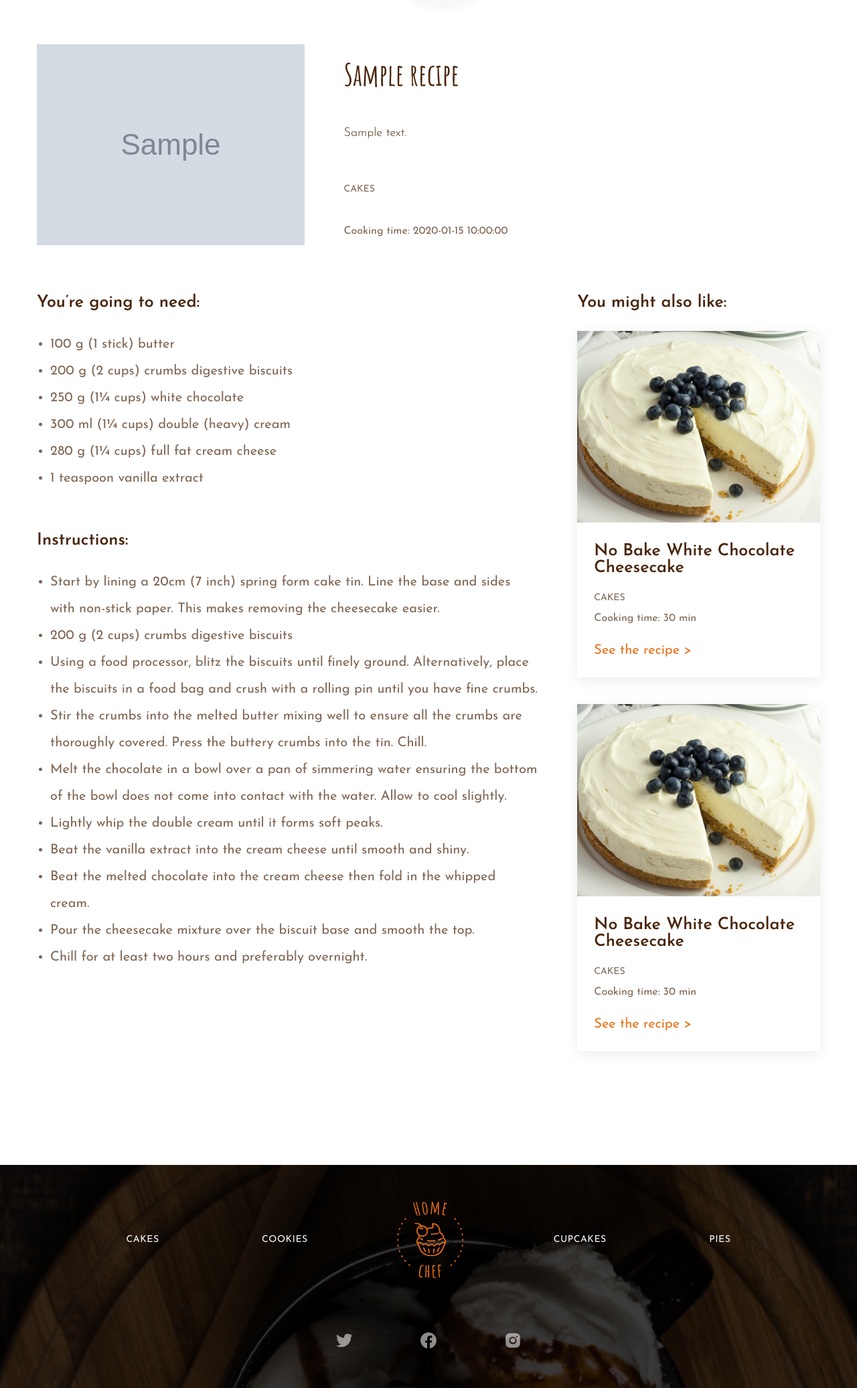
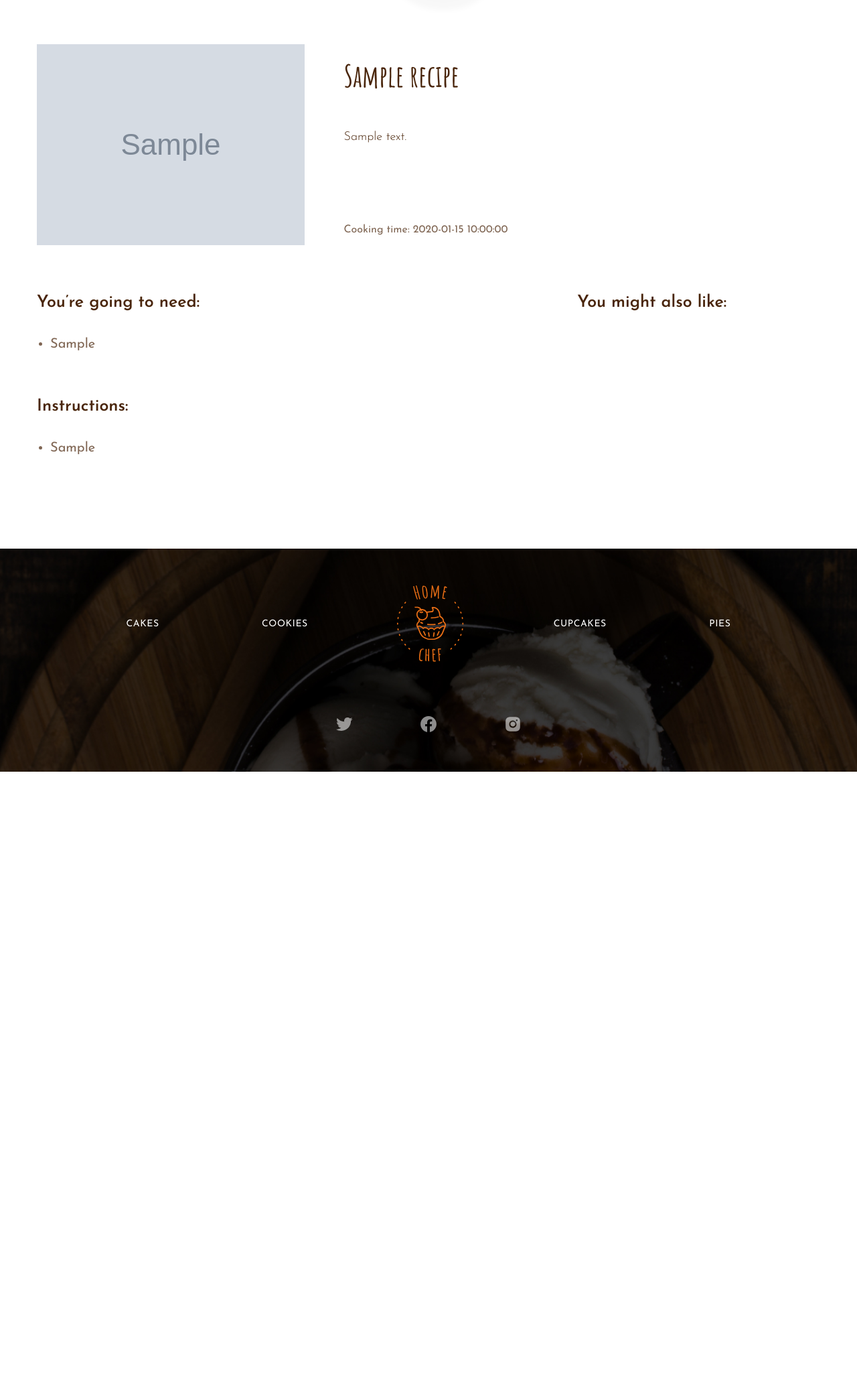
Before and after one commit to anastasiiaal/Dessert-Recipe-blog, a PHP site: page /recipe.php?id=1 in a window 1280 px wide. Shown: the part 174-2246 px from the top of the page at 67% size. After the commit the page ends 1326 px from the top, so only its background shows below. Run offline with PHP 8.4, Linux system fonts and the light colour scheme; tables that the repository leaves empty or names only in its code hold one stand-in row (values such as "Sample post"); grey boxes marked "Sample" are stand-in pictures.

Commit message:
:sparkles: dynamic recommendation section

```diff
--- a/admin.php
+++ b/admin.php
@@ -6,6 +6,7 @@
 $blog = $db->query('SELECT `id_recipe`, `author`, `title`, `photo`, `alt_photo`, `category`, `prep_time` FROM `recipe` ORDER BY `id_recipe` ASC');
 
 ob_start();
+
 ?>
 
 <!DOCTYPE html>
--- a/catalogue.php
+++ b/catalogue.php
@@ -31,7 +31,7 @@
                     </li>
                     <li>
                         <figure>
-                            <a href="index.html">
+                            <a href="index.php">
                                 <img src="img/logo.svg" alt="Logo">
                             </a>
                         </figure>
@@ -106,7 +106,7 @@
 // require 'views/template.php';
 ?>
 
-                <a href="#" class="arrow">Load more ></a>
+                <!-- <a href="#" class="arrow">Load more ></a> -->
             </div>
         </section>
     </main>
@@ -122,7 +122,7 @@
                     </li>
                     <li>
                         <figure>
-                            <a href="index.html">
+                            <a href="index.php">
                                 <img src="img/logo.svg" alt="Logo">
                             </a>
                         </figure>
--- a/index.php
+++ b/index.php
@@ -141,7 +141,7 @@
                     </li>
                     <li>
                         <figure>
-                            <a href="index.html">
+                            <a href="index.php">
                                 <img src="img/logo.svg" alt="Logo">
                             </a>
                         </figure>
--- a/recipe.php
+++ b/recipe.php
@@ -3,11 +3,16 @@
 
 $id = $_GET['id'];
 
-$recipe = $db->query("SELECT recipe.id_recipe, recipe.title, recipe.description, recipe.photo, recipe.alt_photo, recipe.prep_time FROM recipe WHERE recipe.id_recipe = '$id'");
+$recipe = $db->query("SELECT recipe.id_recipe, recipe.title, recipe.description, recipe.photo, recipe.alt_photo, recipe.prep_time, recipe.ingredients, recipe.instructions, recipe.category FROM recipe WHERE recipe.id_recipe = '$id'");
 $recipe = $recipe->fetch(PDO::FETCH_ASSOC);
 
-$blog = $db->query('SELECT recipe.id_recipe, recipe.title, recipe.photo, recipe.alt_photo, recipe.prep_time, category.id_category, category.name_category FROM recipe INNER JOIN category ON recipe.category = category.id_category');
+
+$ingredient = explode(";", $recipe['ingredients']);
+$instruction = explode(";", $recipe['instructions']);
+
+$blog = $db->query("SELECT recipe.id_recipe, category.id_category, category.name_category FROM recipe INNER JOIN category ON recipe.category = category.id_category WHERE recipe.id_recipe = '$id'");
 $other = $blog->fetch(PDO::FETCH_ASSOC);
+
 
 // ob_start();
 ?>
@@ -37,7 +42,7 @@
                     </li>
                     <li>
                         <figure>
-                            <a href="index.html">
+                            <a href="index.php">
                                 <img src="img/logo.svg" alt="Logo">
                             </a>
                         </figure>
@@ -66,7 +71,7 @@
                         </p>
                         <a href="#">
                             <p class="card-category">
-                                cakes
+                                <?=$other['name_category']?>
                             </p>
                         </a>
                         <p class="card-time">
@@ -79,27 +84,27 @@
                         <div class="recipe__ingredients">
                             <h3>You’re going to need:</h3>
                             <ul class="recipe__list">
-                                <li>100 g (1 stick) butter</li>
-                                <li>200 g (2 cups) crumbs digestive biscuits</li>
-                                <li>250 g (1¼ cups) white chocolate</li>
-                                <li>300 ml (1¼ cups) double (heavy) cream</li>
-                                <li>280 g (1¼ cups) full fat cream cheese</li>
-                                <li>1 teaspoon vanilla extract</li>
+<?php
+foreach($ingredient as $value){
+?>
+
+                                <li><?=$value?></li>
+
+<?php
+};
+?>
                             </ul>
                         </div>
                         <div class="recipe__instructions">
                             <h3>Instructions:</h3>
                             <ul class="recipe__list">
-                                <li>Start by lining a 20cm (7 inch) spring form cake tin. Line the base and sides with non-stick paper. This makes removing the cheesecake easier.</li>
-                                <li>200 g (2 cups) crumbs digestive biscuits</li>
-                                <li>Using a food processor, blitz the biscuits until finely ground. Alternatively, place the biscuits in a food bag and crush with a rolling pin until you have fine crumbs.</li>
-                                <li>Stir the crumbs into the melted butter mixing well to ensure all the crumbs are thoroughly covered. Press the buttery crumbs into the tin. Chill.</li>
-                                <li>Melt the chocolate in a bowl over a pan of simmering water ensuring the bottom of the bowl does not come into contact with the water. Allow to cool slightly.</li>
-                                <li>Lightly whip the double cream until it forms soft peaks.</li>
-                                <li>Beat the vanilla extract into the cream cheese until smooth and shiny.</li>
-                                <li>Beat the melted chocolate into the cream cheese then fold in the whipped cream.</li>
-                                <li>Pour the cheesecake mixture over the biscuit base and smooth the top.</li>
-                                <li>Chill for at least two hours and preferably overnight.</li>
+<?php
+foreach($instruction as $value){
+?>
+                                <li><?=$value?></li>
+<?php
+};
+?>
                             </ul>
                         </div>
                     </div>
@@ -109,31 +114,44 @@
 
 <?php
 
-for($i=1;$i<=2;$i++) {
+// similar recipes selection
 
+$cat = $recipe['category'];
+$takenId = $recipe['id_recipe'];
+
+$recomend = $db->query("SELECT recipe.id_recipe, recipe.title, recipe.photo, recipe.alt_photo, recipe.prep_time, recipe.category FROM recipe INNER JOIN category ON recipe.category = category.id_category WHERE recipe.category = '$cat' LIMIT 3");
+$recomend = $recomend->fetchAll(PDO::FETCH_ASSOC);
+
+foreach($recomend as $r) {
+    if($r['id_recipe'] === $takenId) {
+        continue; // FAUT UTILISER AUTRE CHOSE?
+    } else {
 ?>
 
                             <div class="recipe-card dflex fdcolumn">
-                                <img src="img/recipe01.jpg" alt="Recipe photo">
+                                <img src="<?=$r['photo']?>" alt="<?=$r['alt_photo']?>">
                                 <div class="recipe-card__text">
-                                    <h3>No Bake White Chocolate Cheesecake</h3>
+                                    <h3><?=$r['title']?></h3>
                                     <a href="#">
                                         <p class="card-category">
-                                            cakes
+                                            <?=$other['name_category']?>
                                         </p>
                                     </a>
                                     <p class="card-time">
-                                        Cooking time: 30 min
+                                        Cooking time: <?=$r['prep_time']?>
                                     </p>
-                                    <a href="recipe.html" class="arrow yellow">See the recipe ></a>
+                                    <a href="recipe.php?id=<?=$r['id_recipe']?>" class="arrow yellow">See the recipe ></a>
                                 </div>
                             </div>
 
 <?php
+};
+?>
 
-}
+<?php
+};
+?>
 
-?>
 
                         </div>
                     </aside>
@@ -153,7 +171,7 @@
                     </li>
                     <li>
                         <figure>
-                            <a href="index.html">
+                            <a href="index.php">
                                 <img src="img/logo.svg" alt="Logo">
                             </a>
                         </figure>
```
Also changed, not shown: new-recipe.php (+5 -4 lines), login.php (line endings or trailing spaces).
